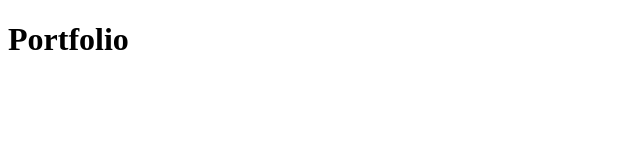
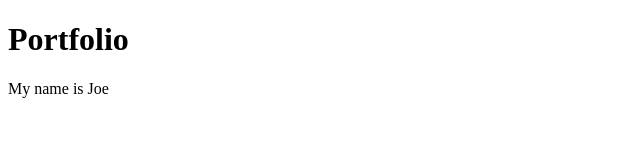
Before and after one commit to RitaSalvador-tech/ritasalvador.github.io, a plain HTML site: page index.html in a window 1280 px wide. Shown: the whole page, without its empty margins (0-640 px from the left). Drawn offline with Linux system fonts and the light colour scheme.

Commit message:
updated index.html

```diff
--- a/index.html
+++ b/index.html
@@ -8,6 +8,6 @@
 <body>
 
     <H1>Portfolio</H1>
-
+    <p>My name is Joe</p>
 </body>
 </html>
```
